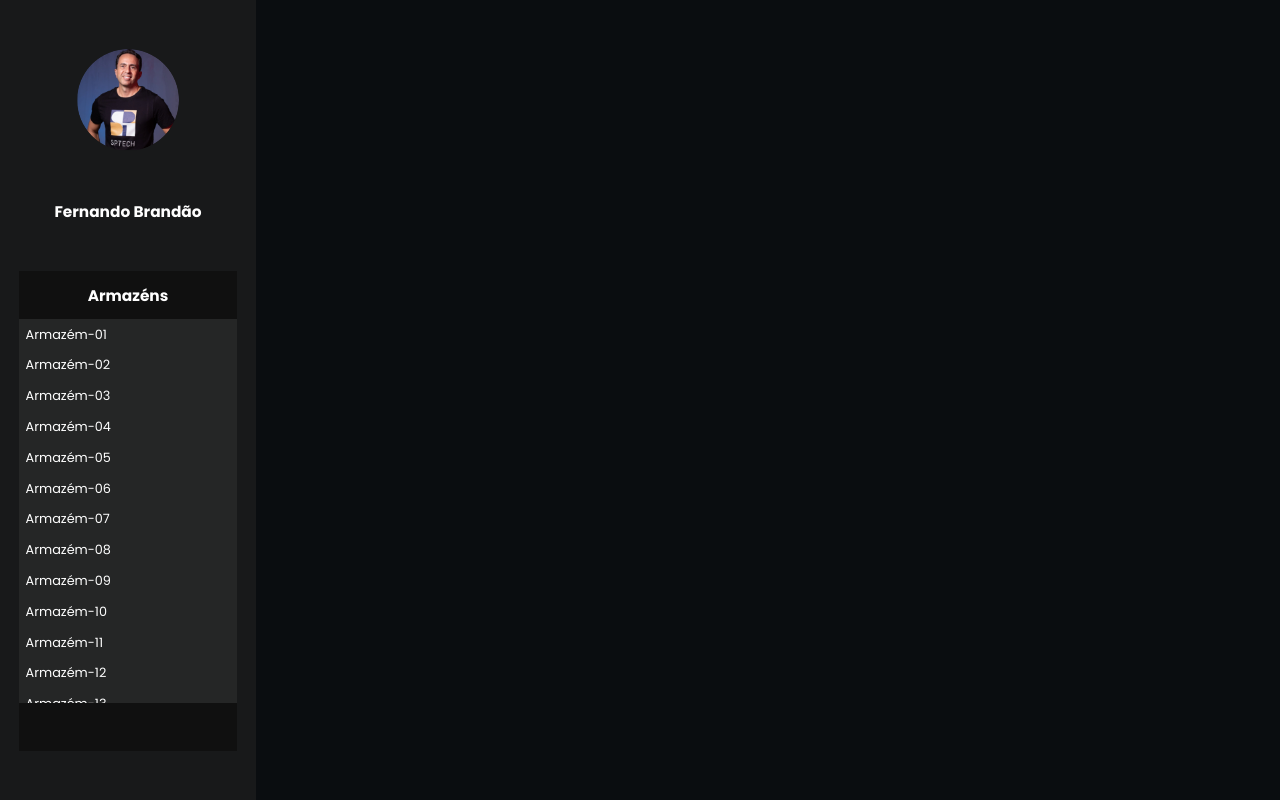
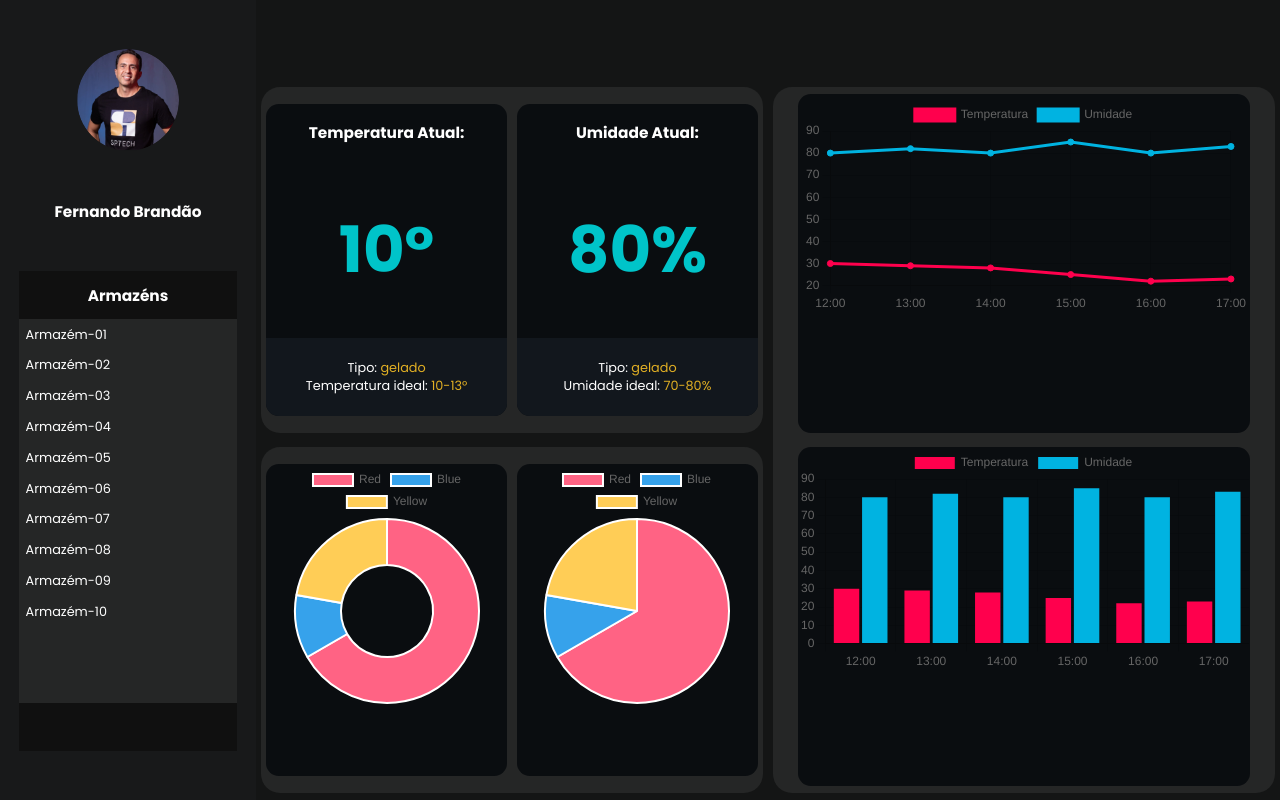
Before and after one commit to GodWines/GodWine, a website: page site/public/dashboard.html in a window 1280 px wide. Drawn offline with nearby package versions, Linux system fonts and the light colour scheme.

Commit message:
dashboard graficos

```diff
--- a/site/public/css/dashInicial.css
+++ /dev/null
@@ -1,233 +0,0 @@
-/*Global*/
-
-.dashboard {
-    display: flex;
-    width: 100vw;
-    height: 100vh;
-    background-color: rgba(10, 13, 16, 1);
-}
-
-.dashboard ::-webkit-scrollbar {
-    width: 1.6vw;
-}
-
-.dashboard ::-webkit-scrollbar-track {
-    background: #101010;
-}
-
-.dashboard ::-webkit-scrollbar-thumb {
-    background-color: #e2b024;
-    border-radius: 0.5vw;
-}
-
-.cliente {
-    display: flex;
-    align-items: center;
-    flex-direction: column;
-    justify-content: space-evenly;
-    background-color: rgba(24, 25, 26, 1);
-    width: 20vw;
-    height: 100vh;
-}
-
-.viniculas {
-    display: flex;
-    flex-direction: column;
-    height: 60vh;
-    width: 17vw;
-}
-
-.subTitulo {
-    font-weight: bold;
-    font-size: 1.2vw;
-}
-
-.titulo {
-    font-weight: bold;
-    font-size: 3vw;
-}
-
-.barra {
-    background-color: rgba(16, 16, 16, 1);
-    height: 10%;
-    width: 100%;
-    display: flex;
-    align-items: center;
-    justify-content: center;
-    text-align: center;
-}
-
-.corpo {
-    height: 80%;
-    width: 100%;
-    overflow: scroll;
-    overflow-x: hidden;
-    background-color: rgba(37, 38, 38, 1);
-    color: white;
-    scrollbar-base-color: gold;
-}
-
-.vin {
-    padding: 0;
-    padding-top: 0.5vw;
-    padding-bottom: 0.5vw;
-    display: flex;
-    align-items: center;
-    margin-left: 0.5vw;
-}
-
-.tela {
-    width: 80vw;
-    height: 100vh;
-    display: flex;
-    justify-content: space-evenly;
-    align-items: center;
-    flex-direction: column;
-}
-
-.bemVindo {
-    display: flex;
-    width: 90%;
-    justify-content: space-between;
-    align-items: center;
-}
-
-.sair {
-    display: flex;
-    align-items: center;
-    justify-content: space-between;
-    width: 8%;
-}
-
-.inbox {
-    height: 40vh;
-    width: 90%;
-    overflow: scroll;
-    flex-direction: column;
-    overflow-x: hidden;
-    border: 0.1vw solid white;
-    color: white;
-    scrollbar-base-color: gold;
-}
-
-.mensagem {
-    background-color: rgba(37, 38, 38, 1);
-    display: flex;
-    width: 88%;
-    height: 50%;
-    align-items: flex-start;
-    justify-content: space-around;
-    flex-direction: column;
-    margin: 1vw 1vw;
-    border-radius: 0.5vw;
-}
-
-.envio {
-    display: flex;
-    align-items: center;
-    width: 17%;
-    height: 28%;
-    margin-left: 5%;
-    justify-content: space-evenly;
-
-}
-
-.forma {
-    display: flex;
-    flex-direction: column;
-    align-items: flex-start;
-    justify-content: flex-start;
-    width: 91%;
-    height: 55%;
-    margin-left: 5%;
-}
-
-.balao {
-    display: flex;
-    align-items: center;
-    justify-content: space-around;
-    width: 100%;
-    background-color: rgba(24, 25, 26, 1);
-    height: 90%;
-    border-radius: 0.5vw;
-}
-
-.triangulo {
-    width: 0;
-    height: 0;
-    border-left: 1.0vw solid transparent;
-    border-right: 1.0vw solid transparent;
-    border-top: 2vw solid rgba(24, 25, 26, 1);
-    transform: rotate(40deg);
-    margin-top: -1vw;
-    margin-left: -0.6vw;
-}
-
-.statusMensagem {
-    display: flex;
-    flex-direction: column;
-    align-items: flex-start;
-    justify-content: center;
-    width: 70%;
-}
-
-.imgLogo {
-    margin: 0;
-    width: 2vw;
-}
-
-.visaoGeral {
-    display: flex;
-    flex-direction: column;
-    justify-content: space-between;
-    width: 90%;
-    height: 25%;
-}
-
-.textoVisaoGeral{
-    width: 90%;
-    font-size: 2vw;
-    height: 20%;
-}
-
-.informacoes {
-    display: flex;
-    align-items: center;
-    justify-content: space-between;
-    width: 100%;
-    height: 70%;
-
-}
-
-.blocoInfo {
-    display: flex;
-    align-items: center;
-    justify-content: center;
-    flex-direction: column;
-    height: 10%;
-}
-
-.numero {
-    font-size: 2.6vw;
-}
-
-.status {
-    display: flex;
-    align-items: center;
-    justify-content: space-evenly;
-    border-radius: 0.5vw;
-    flex-direction: column;
-    height: 100%;
-    width: 20%;
-    background-color: rgba(25, 189, 41, 1);
-}
-
-.imgStatus {
-    height: 40%;
-}
-
-.verde {
-    height: 50%;
-    width: 4.0%;
-    background-color: rgba(25, 189, 41, 1);
-}
--- /dev/null
+++ b/site/public/css/dashboard.css
@@ -0,0 +1,350 @@
+/*Global*/
+
+.dashInicial {
+  display: flex;
+  width: 100vw;
+  height: 100vh;
+  background-color: rgba(10, 13, 16, 1);
+}
+
+.dashboard ::-webkit-scrollbar {
+  width: 1.6vw;
+}
+
+.dashboard ::-webkit-scrollbar-track {
+  background: #101010;
+}
+
+.dashboard ::-webkit-scrollbar-thumb {
+  background-color: #e2b024;
+  border-radius: 0.5vw;
+}
+
+.cliente {
+  display: flex;
+  align-items: center;
+  flex-direction: column;
+  justify-content: space-evenly;
+  background-color: rgba(24, 25, 26, 1);
+  width: 20vw;
+  height: 100vh;
+}
+
+.viniculas {
+  display: flex;
+  flex-direction: column;
+  height: 60vh;
+  width: 17vw;
+}
+
+.barra {
+  background-color: rgba(16, 16, 16, 1);
+  height: 10%;
+  width: 100%;
+  display: flex;
+  align-items: center;
+  justify-content: center;
+  text-align: center;
+}
+
+.corpo {
+  height: 80%;
+  width: 100%;
+  overflow: scroll;
+  overflow-x: hidden;
+  background-color: rgba(37, 38, 38, 1);
+  color: white;
+  scrollbar-base-color: gold;
+}
+
+.vin {
+  padding: 0;
+  padding-top: 0.5vw;
+  padding-bottom: 0.5vw;
+  display: flex;
+  align-items: center;
+  margin-left: 0.5vw;
+}
+
+/*--------------------------------------------------------------------------------------------------------*/
+/*texto*/
+
+.textoVisaoGeral {
+  width: 90%;
+  font-size: 2vw;
+  height: 20%;
+}
+
+.numero {
+  font-size: 2.6vw;
+}
+.subTitulo {
+  font-weight: bold;
+  font-size: 1.2vw;
+}
+
+.titulo {
+  font-weight: bold;
+  font-size: 3vw;
+}
+.grafico .numero{
+    font-size: 5vw;
+}
+
+.grafico .subTitulo{
+    display: flex;
+    align-items: center;
+    height: 7vh;
+}
+.azul{
+    color: rgba(0, 196, 201, 1);
+}
+/*--------------------------------------------------------------------------------------------------------*/
+/*DashInicial*/
+
+.telaInicial {
+  width: 80vw;
+  height: 100vh;
+  display: flex;
+  justify-content: space-evenly;
+  align-items: center;
+  flex-direction: column;
+}
+
+.bemVindo {
+  display: flex;
+  width: 90%;
+  justify-content: space-between;
+  align-items: center;
+}
+
+.sair {
+  display: flex;
+  align-items: center;
+  justify-content: space-between;
+  width: 8%;
+}
+
+.inbox {
+  height: 40vh;
+  width: 90%;
+  overflow: scroll;
+  flex-direction: column;
+  overflow-x: hidden;
+  border: 0.1vw solid white;
+  color: white;
+  scrollbar-base-color: gold;
+}
+
+.mensagem {
+  background-color: rgba(37, 38, 38, 1);
+  display: flex;
+  width: 88%;
+  height: 50%;
+  align-items: flex-start;
+  justify-content: space-around;
+  flex-direction: column;
+  margin: 1vw 1vw;
+  border-radius: 0.5vw;
+}
+
+.envio {
+  display: flex;
+  align-items: center;
+  width: 17%;
+  height: 28%;
+  margin-left: 5%;
+  justify-content: space-evenly;
+}
+
+.forma {
+  display: flex;
+  flex-direction: column;
+  align-items: flex-start;
+  justify-content: flex-start;
+  width: 91%;
+  height: 55%;
+  margin-left: 5%;
+}
+
+.balao {
+  display: flex;
+  align-items: center;
+  justify-content: space-around;
+  width: 100%;
+  background-color: rgba(24, 25, 26, 1);
+  height: 90%;
+  border-radius: 0.5vw;
+}
+
+.triangulo {
+  width: 0;
+  height: 0;
+  border-left: 1vw solid transparent;
+  border-right: 1vw solid transparent;
+  border-top: 2vw solid rgba(24, 25, 26, 1);
+  transform: rotate(40deg);
+  margin-top: -1vw;
+  margin-left: -0.6vw;
+}
+
+.statusMensagem {
+  display: flex;
+  flex-direction: column;
+  align-items: flex-start;
+  justify-content: center;
+  width: 70%;
+}
+
+.imgLogo {
+  margin: 0;
+  width: 2vw;
+}
+
+.visaoGeral {
+  display: flex;
+  flex-direction: column;
+  justify-content: space-between;
+  width: 90%;
+  height: 25%;
+}
+
+.informacoes {
+  display: flex;
+  align-items: center;
+  justify-content: space-between;
+  width: 100%;
+  height: 70%;
+}
+
+.blocoInfo {
+  display: flex;
+  align-items: center;
+  justify-content: center;
+  flex-direction: column;
+  height: 10%;
+}
+
+.status {
+  display: flex;
+  align-items: center;
+  justify-content: space-evenly;
+  border-radius: 0.5vw;
+  flex-direction: column;
+  height: 100%;
+  width: 20%;
+  background-color: rgba(25, 189, 41, 1);
+}
+
+.imgStatus {
+  height: 40%;
+}
+
+.verde {
+  height: 50%;
+  width: 4%;
+  background-color: rgba(25, 189, 41, 1);
+}
+/*--------------------------------------------------------------------------------------------------------*/
+/*Dashboard*/
+
+.dashboard {
+  display: flex;
+  align-items: flex-end;
+  width: 100vw;
+  height: 100vh;
+  background-color: rgba(20, 21, 21, 1);
+}
+
+
+.telaDash {
+  width: 80vw;
+  height: 90vh;
+  display: flex;
+  justify-content: space-between;
+  align-items: center;
+}
+
+.quadradoFundo{
+    display: flex;
+    align-items: center;
+    justify-content: center;
+    background-color: rgba(37, 38, 38, 1);
+    border-radius: 1.5vw;
+
+}
+
+.quadrado1{
+    display: flex;
+    justify-content: space-around;
+    width: 98%;
+    height: 48%;
+}
+
+.quadrado2{
+    display: flex;
+    justify-content: space-around;
+    width: 98%;
+    height: 48%;
+}
+
+.quadrado3{
+    display: flex;
+    justify-content: space-around;
+    flex-direction: column;
+    width: 98%;
+    height: 98%;
+}
+
+.grafico{
+    display: flex;
+    align-items: center;
+    height: 100%;
+    width: 50%;
+}
+
+.parte1{
+    flex-direction: column;
+    justify-content: space-around;
+
+}
+
+.parte2{
+    justify-content: center;
+}
+
+.registroTempUmi{
+    display: flex;
+    flex-direction: column;
+    justify-content: space-between ;
+    align-items: center;
+    border-radius: 1.0vw;
+    background-color: rgba(10, 13, 16, 1);
+    width: 48%;
+    height: 90%;
+    overflow: hidden;
+}
+
+.registroGrafico{
+    border-radius: 1.0vw;
+    background-color: rgba(10, 13, 16, 1);
+    width: 90%;
+    height: 48%;
+}
+
+
+
+.tipoTemp{
+    width: 100%;
+    height: 25%;
+    background-color: rgba(18, 23, 29, 1);
+    display: flex;
+    flex-direction: column;
+    align-items: center;
+    justify-content: center;
+}
+
+.myChart1{
+    padding: 0;
+    width: 10%;
+}
--- a/site/public/dashboard.html
+++ b/site/public/dashboard.html
@@ -7,7 +7,7 @@
     <meta name="viewport" content="width=device-width, initial-scale=1.0" />
     <title>Document</title>
     <link rel="stylesheet" href="./css/main.css" />
-    <link rel="stylesheet" href="./css/dashInicial.css" />
+    <link rel="stylesheet" href="./css/dashboard.css" />
 </head>
 
 <body>
@@ -30,23 +30,54 @@
                     <span class="textoPoppins subTexto vin">Armazém-08</span>
                     <span class="textoPoppins subTexto vin">Armazém-09</span>
                     <span class="textoPoppins subTexto vin">Armazém-10</span>
-                    <span class="textoPoppins subTexto vin">Armazém-11</span>
-                    <span class="textoPoppins subTexto vin">Armazém-12</span>
-                    <span class="textoPoppins subTexto vin">Armazém-13</span>
-                    <span class="textoPoppins subTexto vin">Armazém-14</span>
-                    <span class="textoPoppins subTexto vin">Armazém-15</span>
                 </div>
                 <div class="barra">
-                    <div class="quadradoFundo1"></div>
-                    <div class="quadradoFundo2"></div>
-                    <div class="quadradoFundo3"></div>
                 </div>
             </div>
         </div>
-        <div class="tela">
+        <div class="telaDash">
+
+            <div class="grafico parte1">
+                <div class="quadradoFundo quadrado1">
+                    <div class="registroTempUmi">
+                        <span class="textoPoppins subTitulo">Temperatura Atual:</span>
+                        <span class="textoPoppins titulo azul numero">10°</span>
+                        <div class="tipoTemp">
+                            <span class="textoPoppins subTexto">Tipo: <span class="amarelo">gelado</span></span>
+                            <span class="textoPoppins subTexto">Temperatura ideal: <span
+                                    class="amarelo">10-13°</span></span>
+                        </div>
+                    </div>
+                    <div class="registroTempUmi">
+                        <span class="textoPoppins subTitulo">Umidade Atual:</span>
+                        <span class="textoPoppins titulo azul numero">80%</span>
+                        <div class="tipoTemp">
+                            <span class="textoPoppins subTexto">Tipo: <span class="amarelo">gelado</span></span>
+                            <span class="textoPoppins subTexto">Umidade ideal: <span
+                                    class="amarelo">70-80%</span></span>
+                        </div>
+                    </div>
+                </div>
+                <div class="quadradoFundo quadrado2">
+                    <div class="registroTempUmi"><canvas id="myChart3"></canvas></div>
+                    <div class="registroTempUmi"><canvas id="myChart4"></canvas></div>
+                </div>
+            </div>
+            <div class="grafico parte2">
+                <div class="quadradoFundo quadrado3">
+                    <div class="registroGrafico">
+                        <canvas id="myChart1"></canvas>
+                    </div>
+                    <div class="registroGrafico">
+                        <canvas id="myChart2"></canvas>
+                    </div>
+                </div>
+            </div>
         </div>
     </div>
     </div>
 </body>
 
 </html>
+<script src="https://cdn.jsdelivr.net/npm/chart.js"></script>
+<script src="./js/dashboard.js"></script>
--- /dev/null
+++ b/site/public/js/dashboard.js
@@ -0,0 +1,98 @@
+/*--------------------------------------------------------------------------------------------------------*/
+/*Graficos da Dashboard*/
+const labels = [
+    '12:00',
+    '13:00',
+    '14:00',
+    '15:00',
+    '16:00',
+    '17:00',
+  ];
+
+
+
+  const data1 = {
+    labels: labels,
+    datasets: [{
+      label: 'Temperatura',
+      backgroundColor: 'rgb(255, 0, 77)',
+      borderColor: 'rgb(255, 0, 77)',
+      data: [30, 29, 28, 25, 22, 23],
+    },{
+      label: 'Umidade',
+      backgroundColor: 'rgb(0, 179, 225)',
+      borderColor: 'rgb(0, 179, 225)',
+      data: [80, 82, 80, 85, 80, 83],
+    }]
+  };
+
+   const data2 = {
+  labels: [
+    'Red',
+    'Blue',
+    'Yellow'
+  ],
+  datasets: [{
+    label: 'My First Dataset',
+    data: [300, 50, 100],
+    backgroundColor: [
+      'rgb(255, 99, 132)',
+      'rgb(54, 162, 235)',
+      'rgb(255, 205, 86)'
+    ],
+    hoverOffset: 4
+  }]
+};
+
+
+
+  const config1 = {
+    type: 'line',
+    data: data1,
+    options: {
+        layout: {
+            padding: 5
+        }
+}
+
+  };
+
+  const config2 = {
+    type: 'bar',
+    data: data1,
+    options: {}
+
+  };
+
+  const config3 = {
+    type: 'doughnut',
+    data: data2,
+    options: {}
+
+  };
+
+   const config4 = {
+    type: 'pie',
+    data: data2,
+    options: {}
+
+  };
+
+  const myChart1 = new Chart(
+    document.getElementById('myChart1'),
+    config1
+  );
+
+  const myChart2 = new Chart(
+    document.getElementById('myChart2'),
+    config2
+  );
+  const myChart3 = new Chart(
+    document.getElementById('myChart3'),
+    config3
+  );
+
+    const myChart4 = new Chart(
+    document.getElementById('myChart4'),
+    config4
+  );
```
Also changed, not shown: site/public/dashInicial.html (+3 -3 lines), site/public/index.html (+1 -1 lines), 1 other file.
